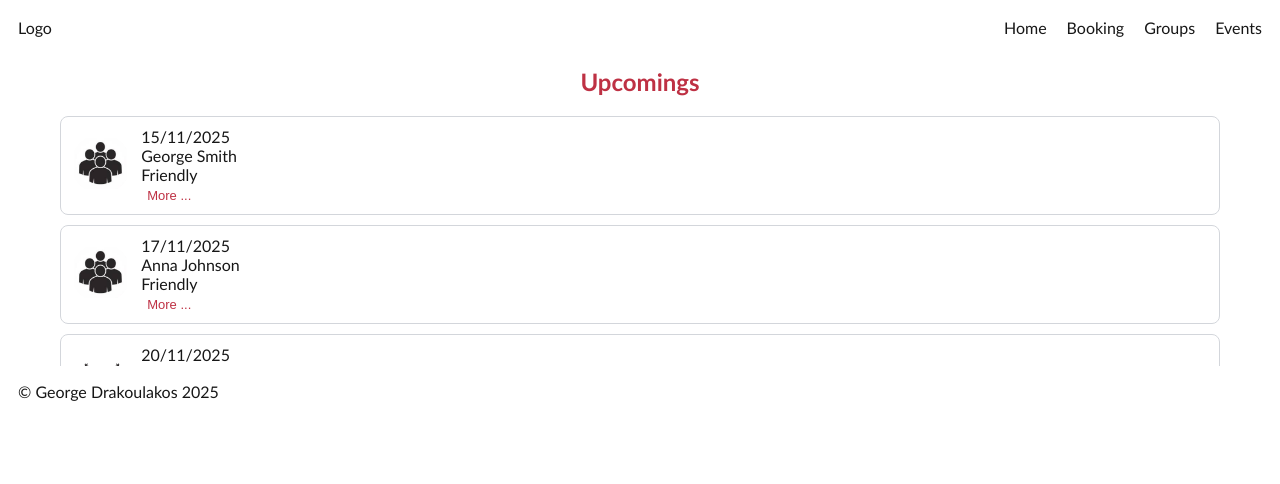
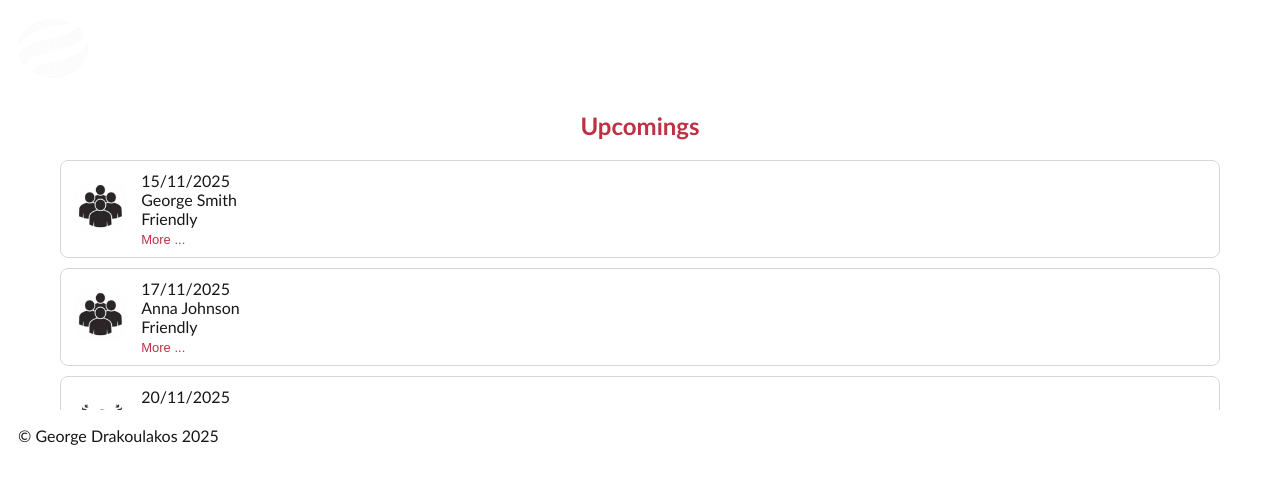
Before and after one commit to gdrakoulakos/athlisis-hub, a Next.js app: page / in a window 1280 px wide. Shown: the top 484 px of the page. Built offline with nearby package versions, Linux system fonts and the light colour scheme.

Commit message:
Add burger menu and logo images; update Header component with dynamic menu functionality and styles

```diff
--- a/src/app/components/Header/Header.js
+++ b/src/app/components/Header/Header.js
@@ -1,16 +1,47 @@
+"use client";
+import { useState } from "react";
 import styles from "./Header.module.css";
+import Image from "next/image";
 
 export default function Header() {
   const headerOptions = ["Home", "Booking", "Groups", "Events"];
+  const [menuOpen, setMenuOpen] = useState(false);
+
+  const handleMenuClicked = () => {
+    setMenuOpen((prev) => !prev);
+    console.log("menuOpen", menuOpen);
+  };
 
   return (
     <div className={styles.headerSection}>
-      <div className={styles.logo}>Logo</div>
-      <div className={styles.optionsContainer}>
+      <figure className={styles.logo}>
+        <Image
+          src="/images/logo-ath2.png"
+          alt="Athlisis Hub Logo"
+          width={70}
+          height={60}
+        />
+      </figure>
+
+      <div className={styles.burger}>
+        <figure className={styles.humbergerMenu}>
+          <Image
+            src="/images/burger-menu.svg"
+            alt="humberger menu"
+            width={60}
+            height={60}
+            onClick={handleMenuClicked}
+          />
+        </figure>
+      </div>
+
+      <div
+        className={`${styles.optionsContainer} ${menuOpen ? styles.open : ""}`}
+      >
         {headerOptions.map((option, index) => (
-          <div key={index} className={styles.option}>
+          <h1 key={index} className={styles.option}>
             {option}
-          </div>
+          </h1>
         ))}
       </div>
     </div>
--- a/src/app/components/Header/Header.module.css
+++ b/src/app/components/Header/Header.module.css
@@ -2,6 +2,8 @@
   display: flex;
   flex-direction: row;
   justify-content: space-between;
+  align-items: center;
+  position: relative;
 }
 
 .logo {
@@ -11,7 +13,25 @@
 
 .optionsContainer {
   display: flex;
-  flex-direction: row;
+  flex-direction: column;
+  width: 100%;
+  height: auto;
+  box-shadow: 0px 0px 7px 2px rgba(255, 255, 255, 0.318);
+  position: absolute;
+  top: 100%;
+  z-index: 1;
+  backdrop-filter: blur(10px);
+  border-radius: 10px;
+  opacity: 0;
+  transform: translateY(-10px);
+  pointer-events: none;
+  transition: opacity 0.3s ease, transform 0.3s ease;
+}
+
+.optionsContainer.open {
+  opacity: 1;
+  transform: translateY(0);
+  pointer-events: auto;
 }
 
 .option {
--- a/src/app/components/Upcomings/Upcomings.module.css
+++ b/src/app/components/Upcomings/Upcomings.module.css
@@ -38,4 +38,5 @@
   background-color: transparent;
   border: none;
   margin: 0;
+  display: contents;
 }
--- a/src/mockdata/bookings.json
+++ b/src/mockdata/bookings.json
@@ -76,7 +76,7 @@
     "date": "30/11/2025",
     "time": "20:00",
     "name": "Liam Harris",
-    "type": "Friendly",
+    "type": "Other",
     "persons": 8,
     "length": 2
   },
```
Also changed, not shown: public/images/burger-menu.svg (added), public/images/logo-ath2.png (added).
